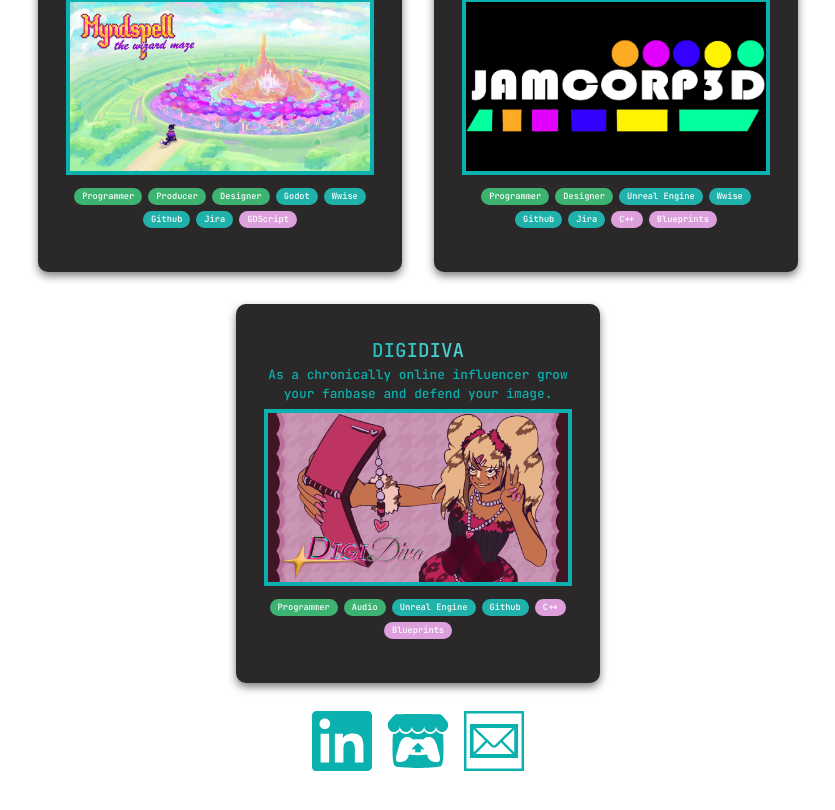
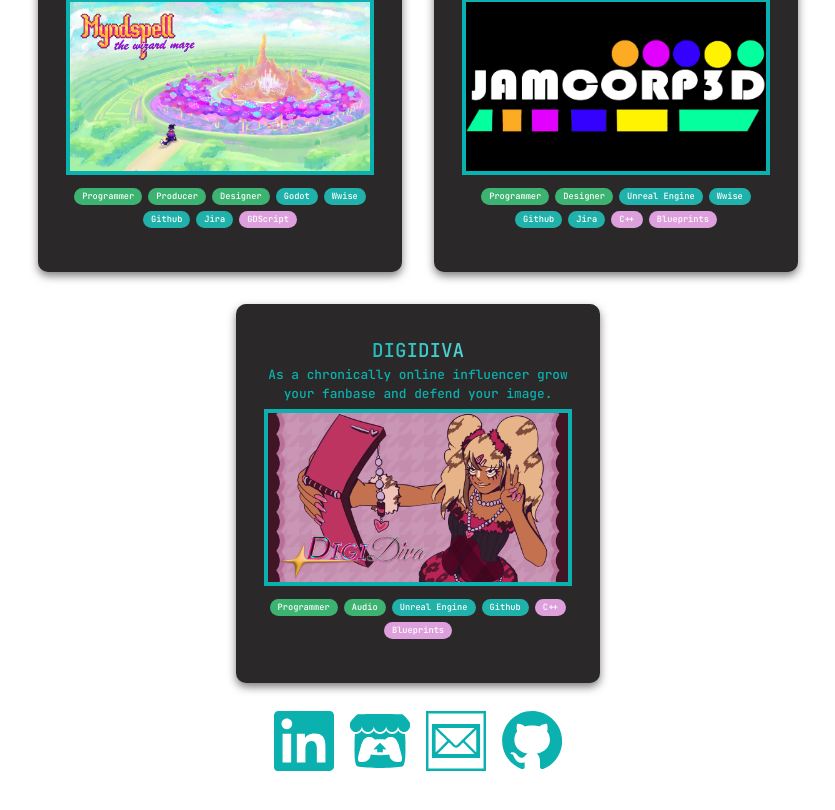
Before and after one commit to Mrneptune11/Mrneptune11.github.io, a React (Vite) app: page / in a window 1280 px wide. Shown: the part 458-1268 px from the top of the page, without its empty margins (222-1057 px from the left). Built offline with nearby package versions, Linux system fonts and the light colour scheme.

Commit message:
social bar update

```diff
--- a/src/TS/components/component.tsx
+++ b/src/TS/components/component.tsx
@@ -12,7 +12,7 @@
 import { useEffect } from "react"
 
 //Asset imports
-import { EmailIcon, LinkedInIcon, ItchIcon, HomeIcon, AboutIcon, ProjectIcon, ResumeIcon } from "./svg_embeds.tsx"
+import { EmailIcon, LinkedInIcon, ItchIcon, HomeIcon, AboutIcon, ProjectIcon, ResumeIcon, GitHubIcon } from "./svg_embeds.tsx"
 import header from "/assets/pixel/Header.png"
 
 //Util imports
@@ -165,6 +165,9 @@
                 <a href="mailto:sebastianlanz301@gmail.com" >
                     <EmailIcon colorFill=""/>
                 </a>
+                <a href="https://github.com/Mrneptune11" >
+                    <GitHubIcon colorFill=""></GitHubIcon>
+                </a>
         </div>
     )
 }
--- a/src/TS/components/svg_embeds.tsx
+++ b/src/TS/components/svg_embeds.tsx
@@ -34,6 +34,15 @@
     return (
         <svg className="socialicon" xmlns="http://www.w3.org/2000/svg" shape-rendering="geometricPrecision" text-rendering="geometricPrecision" image-rendering="optimizeQuality" fill-rule="evenodd" clip-rule="evenodd" viewBox="0 0 512 512">
             <path fill={iconProps.colorFill} d= "M474.919 0H38.592C17.72 0 0 16.504 0 36.841V475.14C0 495.496 11.629 512 32.492 512h436.327C489.718 512 512 495.496 512 475.14V36.841C512 16.504 495.809 0 474.919 0zM195.043 195.043h68.928v35.136h.755c10.505-18.945 41.541-38.177 79.921-38.177 73.655 0 94.214 39.108 94.214 111.538v135.321h-73.148V316.883c0-32.427-12.947-60.883-43.227-60.883-36.768 0-54.295 24.889-54.295 65.758v117.103h-73.148V195.043zM73.139 438.861h73.148V195.043H73.139v243.818zm82.289-329.148c0 25.258-20.457 45.715-45.715 45.715-25.258 0-45.715-20.457-45.715-45.715 0-25.258 20.457-45.715 45.715-45.715 25.258 0 45.715 20.457 45.715 45.715z"/>
+        </svg>
+    )
+}
+
+function GitHubIcon(iconProps:IconProps) {
+
+    return (
+        <svg className = "socialicon" viewBox="16 17 96 96" xmlns="http://www.w3.org/2000/svg">
+            <path  fill ={iconProps.colorFill} d="M56.7937 84.9688C44.4187 83.4688 35.7 74.5625 35.7 63.0313C35.7 58.3438 37.3875 53.2813 40.2 49.9063C38.9812 46.8125 39.1687 40.25 40.575 37.5313C44.325 37.0625 49.3875 39.0313 52.3875 41.75C55.95 40.625 59.7 40.0625 64.2937 40.0625C68.8875 40.0625 72.6375 40.625 76.0125 41.6563C78.9187 39.0313 84.075 37.0625 87.825 37.5313C89.1375 40.0625 89.325 46.625 88.1062 49.8125C91.1062 53.375 92.7 58.1563 92.7 63.0313C92.7 74.5625 83.9812 83.2813 71.4187 84.875C74.6062 86.9375 76.7625 91.4375 76.7625 96.5938L76.7625 106.344C76.7625 109.156 79.1062 110.75 81.9187 109.625C98.8875 103.156 112.2 86.1875 112.2 65.1875C112.2 38.6563 90.6375 17 64.1062 17C37.575 17 16.2 38.6562 16.2 65.1875C16.2 86 29.4187 103.25 47.2312 109.719C49.7625 110.656 52.2 108.969 52.2 106.438L52.2 98.9375C50.8875 99.5 49.2 99.875 47.7 99.875C41.5125 99.875 37.8562 96.5 35.2312 90.2188C34.2 87.6875 33.075 86.1875 30.9187 85.9063C29.7937 85.8125 29.4187 85.3438 29.4187 84.7813C29.4187 83.6563 31.2937 82.8125 33.1687 82.8125C35.8875 82.8125 38.2312 84.5 40.6687 87.9688C42.5437 90.6875 44.5125 91.9063 46.8562 91.9063C49.2 91.9063 50.7 91.0625 52.8562 88.9063C54.45 87.3125 55.6687 85.9063 56.7937 84.9688Z"/>
         </svg>
     )
 }
@@ -76,4 +85,4 @@
     )
 }
 
-export { EmailIcon, LinkedInIcon, ItchIcon, HomeIcon, AboutIcon, ProjectIcon, ResumeIcon}
+export { EmailIcon, LinkedInIcon, ItchIcon, HomeIcon, AboutIcon, ProjectIcon, ResumeIcon, GitHubIcon}
```
